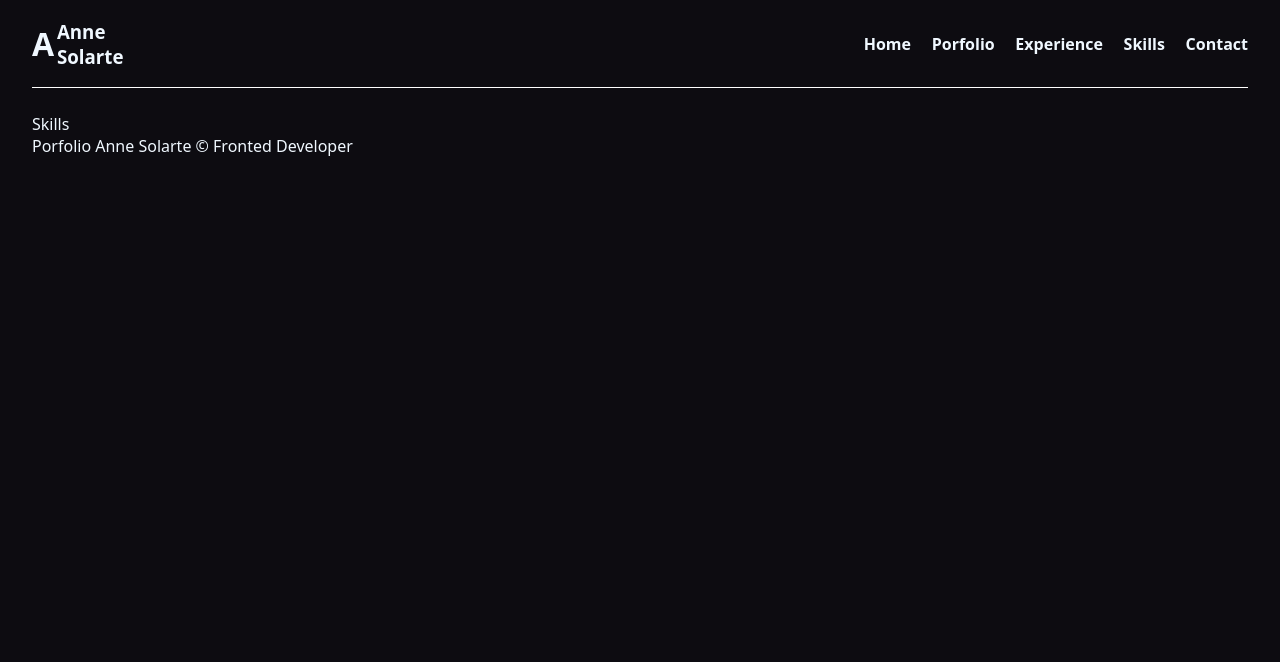
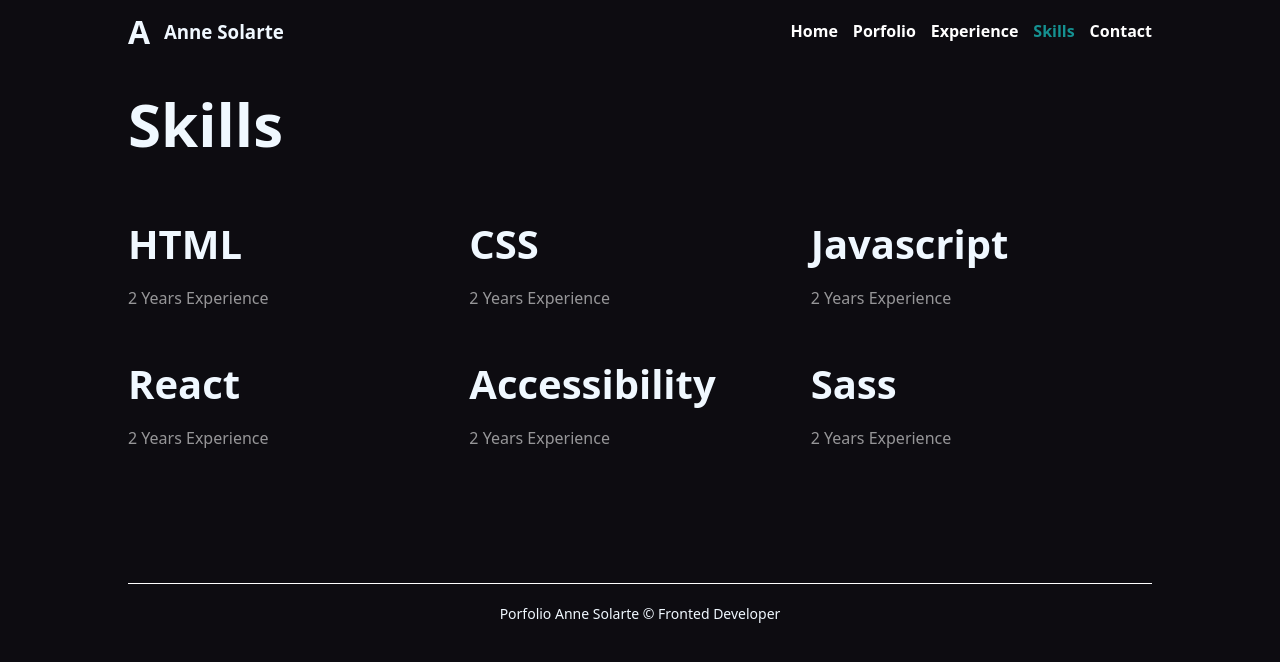
Before and after one commit to AnneSolarte/React-, a React (Create React App) app: page /skills in a window 1280 px wide. Shown: the top 662 px of the page. Built offline with nearby package versions, Linux system fonts and the light colour scheme.

Commit message:
styles and data

```diff
--- a/src/components/Contact.js
+++ b/src/components/Contact.js
@@ -2,6 +2,22 @@ import React from 'react'
 
 export const Contact = () => {
   return (
-    <div>Contact</div>
+    <div className='contact'>
+
+      <div className='text'>
+          <h3>Contact</h3>
+          <p>I would love to hear about your project and how i could help. Please fill in the form, and I'll get back to you as soon possible.</p>
+      </div>
+
+      <div className='form'>
+          <form>
+            <input type='text' placeholder='Name' name='name'/>
+            <input type='email' placeholder='Email' name='email'/>
+            <textarea placeholder='Message' name='message'/>
+            <input type='submmit' value="Send" />
+          </form>
+      </div>
+
+    </div>
   )
 }
--- a/src/components/Home.js
+++ b/src/components/Home.js
@@ -2,6 +2,12 @@ import React from 'react'
 
 export const Home = () => {
   return (
-    <div>Home</div>
+    <div className='home'>
+      <h3>Hi!</h3>
+      <h3>I'm Anne Solarte.</h3>
+
+      <p>Based in Colombia, i'm a front-ed developer passionate about building accesible web apps that users love.</p>
+
+    </div>
   )
 }
--- a/src/components/Nav.js
+++ b/src/components/Nav.js
@@ -2,27 +2,28 @@ import React from 'react'
 import { NavLink } from 'react-router-dom'
 
 export const Nav = () => {
+
   return (
     <nav className='nav'>
         <ul>
             <li>
-                <NavLink to="/home">Home</NavLink>
+                <NavLink to="/home" activeClassName="active">Home</NavLink>
             </li>
 
             <li>
-                <NavLink to="/portfolio">Porfolio</NavLink>
+                <NavLink to="/portfolio" activeClassName="active">Porfolio</NavLink>
             </li>
 
             <li>
-                <NavLink to="/experience">Experience</NavLink>
+                <NavLink to="/experience" activeClassName="active">Experience</NavLink>
             </li>
 
             <li>
-                <NavLink to="/skills">Skills</NavLink>
+                <NavLink to="/skills" activeClassName="active">Skills</NavLink>
             </li>
 
             <li>
-                <NavLink to="/contact">Contact</NavLink>
+                <NavLink to="/contact" activeClassName="active">Contact</NavLink>
             </li>
         </ul>
     </nav>
--- a/src/components/Portfolio.js
+++ b/src/components/Portfolio.js
@@ -1,7 +1,32 @@
 import React from 'react'
+import { projects } from '../data/projects'
+
 
 export const Portfolio = () => {
   return (
-    <div>Portfolio</div>
+    <div>
+      <h3 className='title-p'>Portfolio</h3>
+
+    <section className='projects'>
+      {
+        projects.map(project => {
+
+          return (
+            <article key={project.id} className='item-project'>
+                <div className='mask'>
+                    <img src={project.img} />
+                </div>
+
+                <h3>{project.name}</h3>
+                <p>{project.tec} </p>
+
+            </article>
+          )
+
+        })
+      }
+    </section>
+
+    </div>
   )
 }
--- a/src/components/Skills.js
+++ b/src/components/Skills.js
@@ -1,7 +1,28 @@
 import React from 'react'
+import { skills } from '../data/skills'
+
+
 
 export const Skills = () => {
   return (
-    <div>Skills</div>
+    <div>
+      <h3 className='title-p'>Skills</h3>
+
+    <section className='skills'>
+      {
+        skills.map(skill => {
+
+          return (
+            <article key={skill.id} className='item-skill'>
+                <h3>{skill.name}</h3>
+                <p>{skill.years} </p>
+            </article>
+          )
+
+        })
+      }
+    </section>
+
+    </div>
   )
 }
--- a/src/components/layout/Footer.js
+++ b/src/components/layout/Footer.js
@@ -2,7 +2,7 @@ import React from 'react'
 
 export const Footer = () => {
   return (
-    <footer>
+    <footer className='footer'>
         Porfolio Anne Solarte &copy; Fronted Developer
     </footer>
   )
--- /dev/null
+++ b/src/data/projects.js
@@ -0,0 +1,35 @@
+export const projects = [
+    {
+        name: "DESIGN PORTFOLIO",
+        id: 1,
+        tec: "HTML CSS",
+        url: "/#",
+        img: "https://res.cloudinary.com/practicaldev/image/fetch/s--2dBpcyyl--/c_limit%2Cf_auto%2Cfl_progressive%2Cq_auto%2Cw_880/https://dev-to-uploads.s3.amazonaws.com/i/rd575jvknxdiphinwmuj.jpg"
+    },
+    {
+        name: "DESIGN PAGE",
+        id: 2,
+        tec: "HTML CSS",
+        url: "/#",
+        img: "https://res.cloudinary.com/practicaldev/image/fetch/s--2dBpcyyl--/c_limit%2Cf_auto%2Cfl_progressive%2Cq_auto%2Cw_880/https://dev-to-uploads.s3.amazonaws.com/i/rd575jvknxdiphinwmuj.jpg"
+
+    },
+    {
+        name: "DESIGN PORTFOLIO",
+        id: 3,
+        tec: "HTML  CSS  JAVASCRIPT",
+        url: "/#",
+        img: "https://res.cloudinary.com/practicaldev/image/fetch/s--2dBpcyyl--/c_limit%2Cf_auto%2Cfl_progressive%2Cq_auto%2Cw_880/https://dev-to-uploads.s3.amazonaws.com/i/rd575jvknxdiphinwmuj.jpg"
+
+    },
+    {
+        name: "DESIGN PORTFOLIO",
+        id: 4,
+        tec: "HTML  CSS  JAVASCRIPT",
+        url: "/#",
+        img: "https://res.cloudinary.com/practicaldev/image/fetch/s--2dBpcyyl--/c_limit%2Cf_auto%2Cfl_progressive%2Cq_auto%2Cw_880/https://dev-to-uploads.s3.amazonaws.com/i/rd575jvknxdiphinwmuj.jpg"
+
+    },
+
+
+]
--- /dev/null
+++ b/src/data/skills.js
@@ -0,0 +1,27 @@
+export const skills = [
+    {
+        name: "HTML",
+        years: "2 Years Experience"
+    },
+    {
+        name: "CSS",
+        years: "2 Years Experience"
+    },
+    {
+        name: "Javascript",
+        years: "2 Years Experience"
+    },
+    {
+        name: "React",
+        years: "2 Years Experience"
+    },
+    {
+        name: "Accessibility",
+        years: "2 Years Experience"
+    },
+    {
+        name: "Sass",
+        years: "2 Years Experience"
+    },
+
+]
--- a/src/index.css
+++ b/src/index.css
@@ -13,23 +13,12 @@ code {
     monospace;
 }
 
-.activated{
-  color: lightseagreen;
-  list-style: none;
-  text-decoration: none;
-  font-weight: 600;
-  transform: scale(1.2,1.2);
-}
 
-.nonActivated {
-  color: white;
-  list-style: none;
-  font-weight: 100;
-  text-decoration: none;
-}
+
+
 
 .layout{
-  width: 95%;
+  width: 80%;
   margin: 0px auto;
 
 }
@@ -38,23 +27,28 @@ code {
   display: flex;
   justify-content: center;
   align-items: center;
-  border-bottom: 1px solid rgb(255, 255, 255);
   margin-bottom: 2%;
 }
 
 .head {
   display: flex;
   align-items: center;
+  flex-grow: 1;
 }
 
 .head span{
   font-weight: bold;
   font-size:xx-large;
-  margin-right: 2%;
+  margin-right: 5%;
 }
 
-.header head, nav{
-  flex: 1 1 auto ;
+.header h3{
+  width:fit-content
+}
+
+.header nav{
+  flex-grow: 1;
+  width: 60%;
 }
 
 .header nav ul{
@@ -62,6 +56,7 @@ code {
   justify-content: flex-end;
   align-items: center;
   list-style: none;
+  padding-left: 0;
 }
 
 .nav li{
@@ -71,12 +66,162 @@ code {
 
 .nav a{
   text-decoration: none;
-  color: aliceblue;
   transition: all 300ms;
+  color: white;
+}
+
+.nav .active{
+  color: #159191;
+  scale: 1.1;
 }
 
 .nav a:hover{
   color: #159191;
+  scale: 1.1;
+}
+
+.content{
+  min-height: 500px;
+}
+
+.footer{
+  border-top: 1px solid white;
+  padding-top: 2%;
+  display: flex;
+  justify-content: center;
+  font-size: 14px;
+}
+
+.home{
+  margin-top: 10%;
+}
+.home h3{
+  font-size: 60px;
+  margin: 0;
+}
+
+.home p{
+  width: 28%;
+  margin-top: 5%;
+}
+
+.contact{
+  margin-top: 10%;
+  display: flex;
+}
+
+.contact h3{
+  font-size: 60px;
+  margin: 0;
+}
+
+.contact p{
+  width: 60%;
+  margin: 0;
+  margin-top: 5%;
+}
+
+.contact .text{
+  width: 60%;
+}
+.contact .form{
+  width: 50%;
+  margin: 0;
+}
+
+.contact input[type="text"],input[type="email"],  textarea{
+  border: none;
+  display: block;
+  width: 100%;
+  background-color: #23223300;
+  border-bottom: 1px solid white;
+  outline: none;
+  color: white;
+  font-size: 20px;
+  padding: 5%;
+  margin-right: 0;
+}
+
+.contact input[type="submmit"]{
+  border: none;
+  font-size: 20px;
+  outline: 0;
   font-weight: bold;
-  scale: (1.1,1.1);
+  width: 20%;
+  justify-content: flex-end;
+  background-color: #05041100;
+  color: white;
+  margin-top: 5%;
+  margin-left: 95%;
+  transition: all 300ms;
 }
+
+.contact input[type="submmit"]:hover{
+  color: #159191;
+  scale: 1.1;
+}
+
+.projects{
+  display: flex;
+  flex-wrap: wrap;
+  margin-top: 5%;
+}
+
+.item-project{
+  width: 40%;
+  flex-grow: 1;
+  margin-right: 5%;
+  margin-bottom: 5%;
+}
+
+.item-project img{
+  width: 100%;
+  transition: all 500ms;
+}
+
+.item-project img:hover{
+  scale: 1.2;
+}
+
+.item-project .mask{
+  width: 100%;
+  height: 300px;
+  overflow: hidden;
+}
+
+.item-project p{
+  color: rgba(255, 255, 255, 0.568);
+}
+
+
+.item-project h3{
+  margin: 0;
+  margin-top: 2%;
+}
+
+.title-p{
+  font-size: 60px;
+  margin: 0;
+}
+
+.skills{
+  display: flex;
+  flex-wrap: wrap;
+  margin-top: 5%;
+}
+
+.item-skill{
+  width: 27%;
+  flex-grow: 1;
+  margin-right: 3%;
+  margin-bottom: 3%;
+}
+
+.item-skill h3{
+  font-size: 40px;
+  margin: 0;
+}
+
+.item-skill p{
+  color: rgba(255, 255, 255, 0.568);
+}
--- a/src/routers/Router.js
+++ b/src/routers/Router.js
@@ -1,5 +1,5 @@
 import React from 'react'
-import { Routes, Route, BrowserRouter} from 'react-router-dom'
+import { Routes, Route, BrowserRouter, Navigate} from 'react-router-dom'
 import { Home } from '../components/Home'
 import { Header } from '../components/layout/Header'
 import { Footer } from '../components/layout/Footer'
@@ -15,8 +15,9 @@ export const Router = () => {
 
         <Header/>
 
+        <section className='content'>
             <Routes>
-            <Route path='/' element={<Home/>} />
+              <Route path='/' element={<Navigate to="/home"></Navigate>} />
               <Route path='/home' element={<Home/>} />
               <Route path='/contact' element={<Contact/>} />
               <Route path='/experience' element={<Experience/>} />
@@ -24,6 +25,8 @@ export const Router = () => {
               <Route path='/skills' element={<Skills/>} />
 
           </Routes>
+        </section>
+
 
         <Footer/>
 
```
Lines whose indentation alone changed are shown as unchanged.
